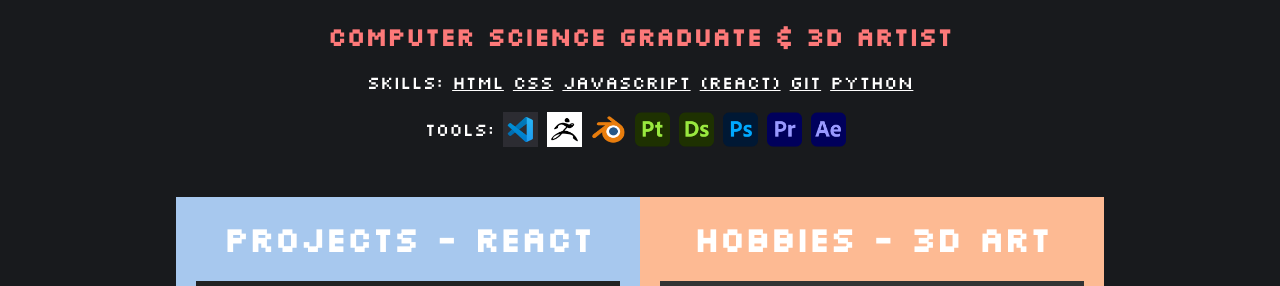
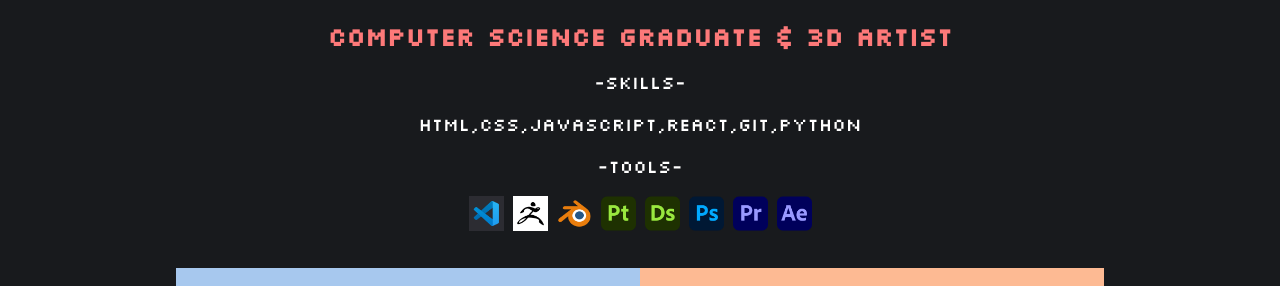
Before and after one commit to chrisPaton01/portfolioWebsite, a React (Create React App) app: page / in a window 1280 px wide. Shown: the part 191-477 px from the top of the page. Built offline with nearby package versions, Linux system fonts and the light colour scheme; grey boxes are pictures that could not be loaded.

Commit message:
site update

```diff
--- a/src/components/Contact/Summary.css
+++ b/src/components/Contact/Summary.css
@@ -27,6 +27,7 @@
 
 .Summary-p1 {
     color: white;
+    margin-top: 0;
     text-align: center;
     display: flex;
     flex-wrap: wrap;
@@ -43,11 +44,32 @@
     animation-duration: 1s;
 }
 
+/*
 .Skill-Text {
     text-decoration: underline;
 }
+*/
 
 .Summary-p2 {
+    color: white;
+    text-align: center;
+    margin-top: 0;
+    margin-bottom: 0;
+    flex-wrap: wrap;
+    justify-content: center;
+    align-items: center;
+    font-family: 'Silkscreen';
+    animation: Summary-Fadein;
+    padding-left: 5rem;
+    padding-right: 5rem;
+    opacity: 1;
+    font-size: 18px;
+    animation-iteration-count: 1;
+    animation-timing-function: ease-in;
+    animation-duration: 1s;
+}
+
+.Summary-p3 {
     color: white;
     text-align: center;
     display: flex;
--- a/src/components/Contact/Summary.js
+++ b/src/components/Contact/Summary.js
@@ -4,65 +4,57 @@ const Summary = () => {
   return (
     <div>
       <h1 className='Summary-Title'>Computer Science graduate & 3D Artist</h1>
+      <p className='Summary-p3'>-Skills-</p>
       <p className='Summary-p1'>
-        <span>Skills:</span>&nbsp;
-        <span className='Skill-Text'>HTML</span>&nbsp;
-        <span className='Skill-Text'>CSS</span>&nbsp;
-        <span className='Skill-Text'>JavaScript</span> &nbsp;
-        <span className='Skill-Text'>(React)</span> &nbsp;
-        <span className='Skill-Text'>Git</span>&nbsp;
+        <span className='Skill-Text'>HTML,</span>
+        <span className='Skill-Text'>CSS,</span>
+        <span className='Skill-Text'>JavaScript,</span>
+        <span className='Skill-Text'>React,</span>
+        <span className='Skill-Text'>Git,</span>
         <span className='Skill-Text'>Python</span>
       </p>
+      <p className='Summary-p3'>-Tools-</p>
       <p className='Summary-p2'>
-        Tools:&nbsp;
         <img
           className='icons'
           src='assets/vscode_icon_512x512.png'
           alt='blender_icon'
         />{' '}
-        &nbsp;
         <img
           className='icons'
           src='assets/zbrush_icon_512x512.png'
           alt='blender_icon'
         />{' '}
-        &nbsp;
         <img
           className='icons'
           src='assets/blender_icon_512x512.png'
           alt='blender_icon'
         />{' '}
-        &nbsp;
         <img
           className='icons'
           src='assets/painter_icon_512x512.png'
           alt='painter_icon'
         />{' '}
-        &nbsp;
         <img
           className='icons'
           src='assets/designer_icon_512x512.png'
           alt='designer_icon'
         />{' '}
-        &nbsp;
         <img
           className='icons'
           src='assets/photoshop_icon_512x512.png'
           alt='photoshop_icon'
         />{' '}
-        &nbsp;
         <img
           className='icons'
           src='assets/premiere_icon_512x512.png'
           alt='premiere_icon'
         />{' '}
-        &nbsp;
         <img
           className='icons'
           src='assets/aftereffects_icon_512x512.png'
           alt='aftereffects_icon'
         />
-        &nbsp;
       </p>
     </div>
   );
```
